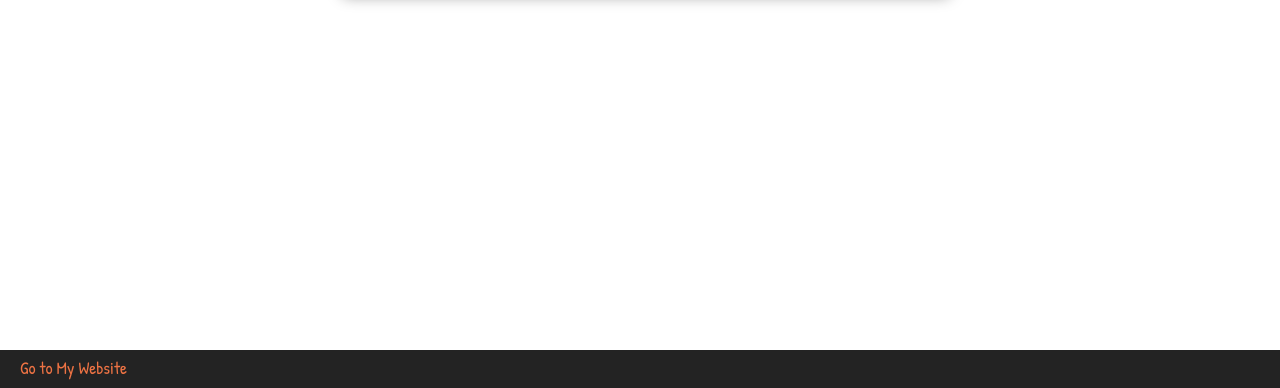
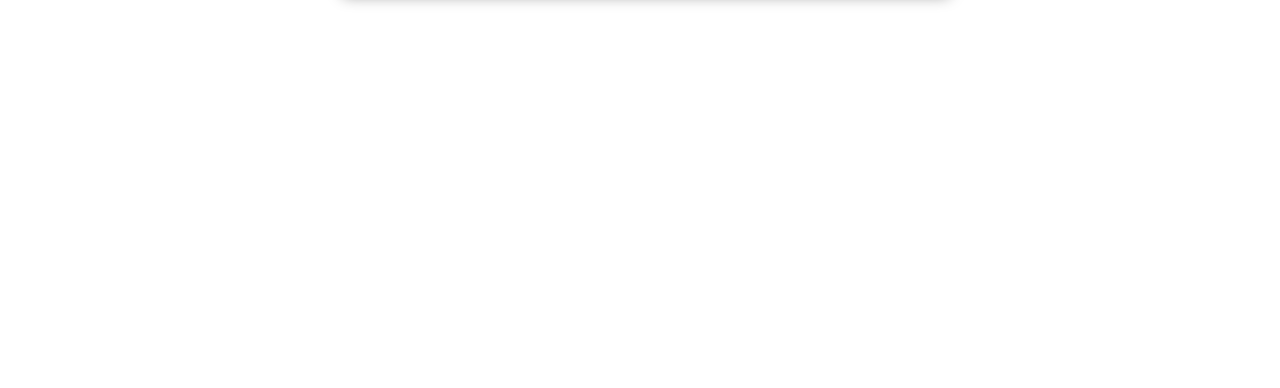
Before and after one commit to b-aragu/profile-card, a plain HTML site: page index.html in a window 1280 px wide. Shown: the part 412-800 px from the top of the page. Drawn offline with Linux system fonts and the light colour scheme.

Commit message:
footer removal

```diff
--- a/index.html
+++ b/index.html
@@ -47,10 +47,6 @@
           <li><a href="https://instagram.com/b_aragu">Instagram</a></d>
         </ul>
       </section>
-      <footer>
-        <div class="codepen-footer">
-          <small><a href="https://github.com/b-aragu" target="_top">Go to My Website</a></small>
-        </div>
-      </footer>
+
 </body>
 </html>
```
